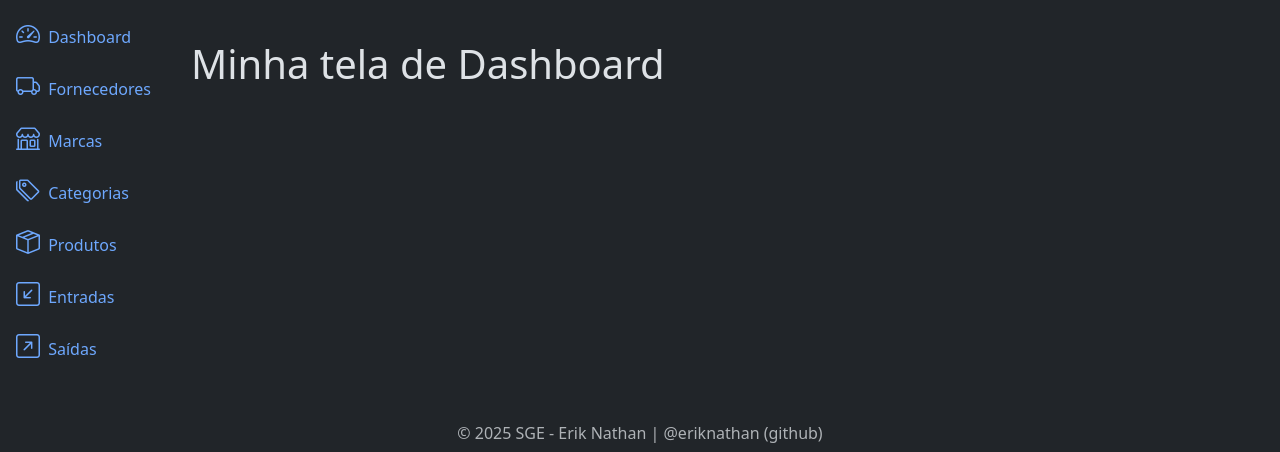
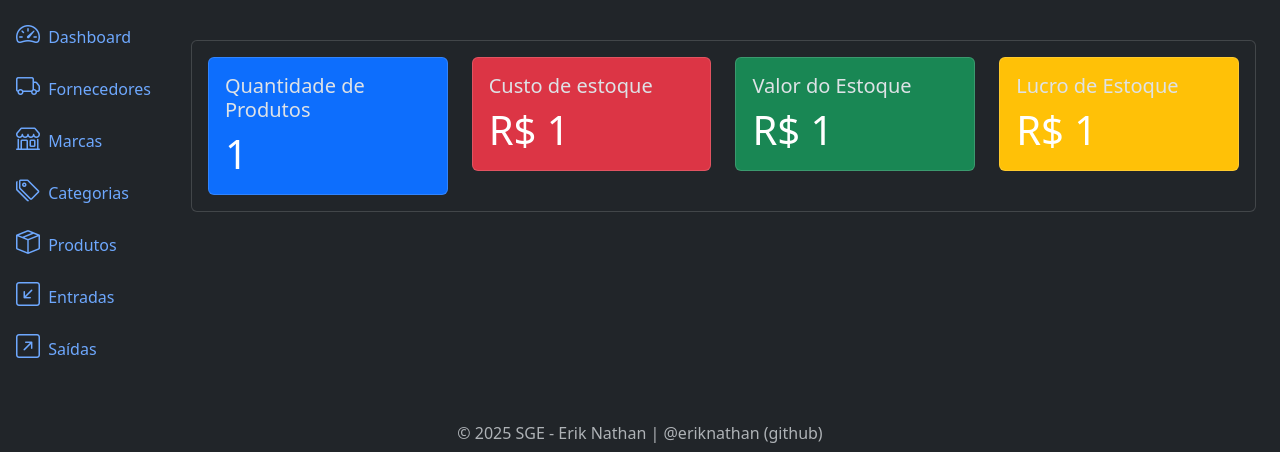
Before and after one commit to eriknathan/sge-django, a Django app: template core/templates/home.html in a window 1280 px wide. Shown: the part 56-508 px from the top of the page. Run offline with Django 5.2, Linux system fonts and the light colour scheme; the template is opened without the code that fills it: most values are stand-ins (such as "Sample title", 1, 10 or a date in 2020).

Commit message:
feat: products metrics in dashboard (home)

```diff
--- a/core/settings.py
+++ b/core/settings.py
@@ -109,7 +109,7 @@ AUTH_PASSWORD_VALIDATORS = [
 # Internationalization
 # https://docs.djangoproject.com/en/5.2/topics/i18n/
 
-LANGUAGE_CODE = 'en-us'
+LANGUAGE_CODE = 'pt-br'
 
 TIME_ZONE = 'UTC'
 
--- /dev/null
+++ b/core/templates/components/_product_metrics.html
@@ -0,0 +1,43 @@
+<div class="card mt-4">
+    <div class="card-body">
+        <div class="row">
+
+            <div class="col-md-3">
+                <div class="card bg-primary">
+                    <div class="card-body">
+                        <h5 class="card-title">Quantidade de Produtos</h5>
+                        <p class="card-text text-white font-weight-bold display-6">{{ product_metrics.total_quantity }}</p>
+                    </div>
+                </div>
+            </div>
+
+            <div class="col-md-3">
+                <div class="card bg-danger">
+                    <div class="card-body">
+                        <h5 class="card-title">Custo de estoque</h5>
+                        <p class="card-text text-white font-weight-bold display-6">R$ {{ product_metrics.total_cost_price }}</p>
+                    </div>
+                </div>
+            </div>
+
+            <div class="col-md-3">
+                <div class="card bg-success">
+                    <div class="card-body">
+                        <h5 class="card-title">Valor do Estoque</h5>
+                        <p class="card-text text-white font-weight-bold display-6">R$ {{ product_metrics.total_selling_price }}</p>
+                    </div>
+                </div>
+            </div>
+
+            <div class="col-md-3">
+                <div class="card bg-warning">
+                    <div class="card-body">
+                        <h5 class="card-title">Lucro de Estoque</h5>
+                        <p class="card-text text-white font-weight-bold display-6">R$ {{ product_metrics.total_profit }}</p>
+                    </div>
+                </div>
+            </div>
+
+        </div>
+    </div>
+</div>
--- a/core/templates/home.html
+++ b/core/templates/home.html
@@ -5,5 +5,5 @@
 {% endblock %}
 
 {% block content %}
-    <h1>Minha tela de Dashboard</h1>
+    {% include 'components/_product_metrics.html' %}
 {% endblock %}
```
Also changed, not shown: core/metrics.py (added, +22 -0 lines), core/views.py (+6 -1 lines), db.sqlite3.
